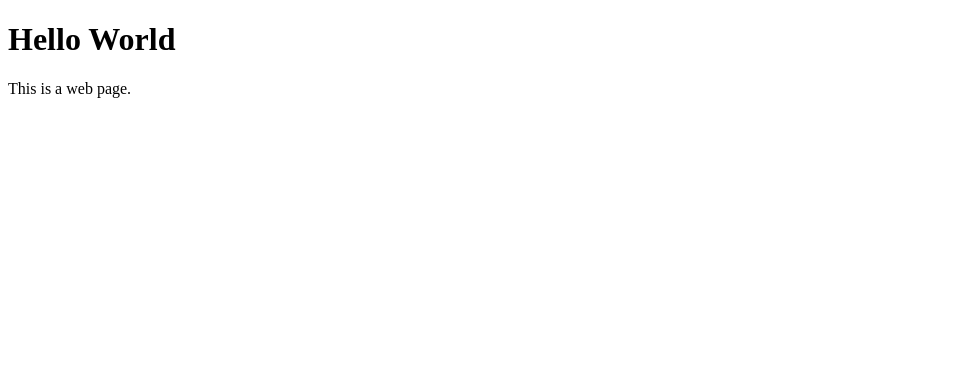
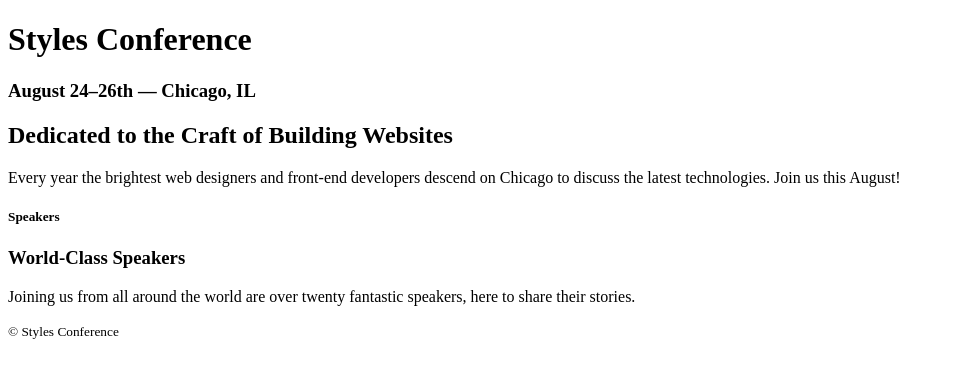
Before and after one commit to CaptainDrakken/webpage, a plain HTML site: page index.html in a window 1280 px wide. Shown: the whole page, without its empty margins (0-954 px from the left). Drawn offline with Linux system fonts and the light colour scheme.

Commit message:
Add files via upload

```diff
--- a/index.html
+++ b/index.html
@@ -1,16 +1,28 @@
 <!DOCTYPE html>
 <html lang="en">
-    <head>
+    <body>
+<header>
+<h1>Styles Conference</h1>
+<h3>August 24&ndash;26th &mdash; Chicago, IL</h3>
+</header>
 
-        <meta charset="utf-8">
-        <title>Hello World</title>
+<section>
+<h2>Dedicated to the Craft of Building Websites</h2>
+<p>Every year the brightest web designers and front-end developers descend
+    on Chicago to discuss the latest technologies. Join us this August!</p>
+</section>
 
-    </head>
-<body>
+<section>
+    <section>
+        <h5>Speakers</h5>
+        <h3>World-Class Speakers</h3>
+        <p>Joining us from all around the world are over twenty fantastic
+            speakers, here to share their stories.</p>
+    </section>
+    <footer>
+        <small>&copy; Styles Conference</small>
+    </footer>
+</section>
 
-    <h1>Hello World</h1>
-<p>This is a web page.</p>
-
-</body>
-
+    </body>
 </html>
```
